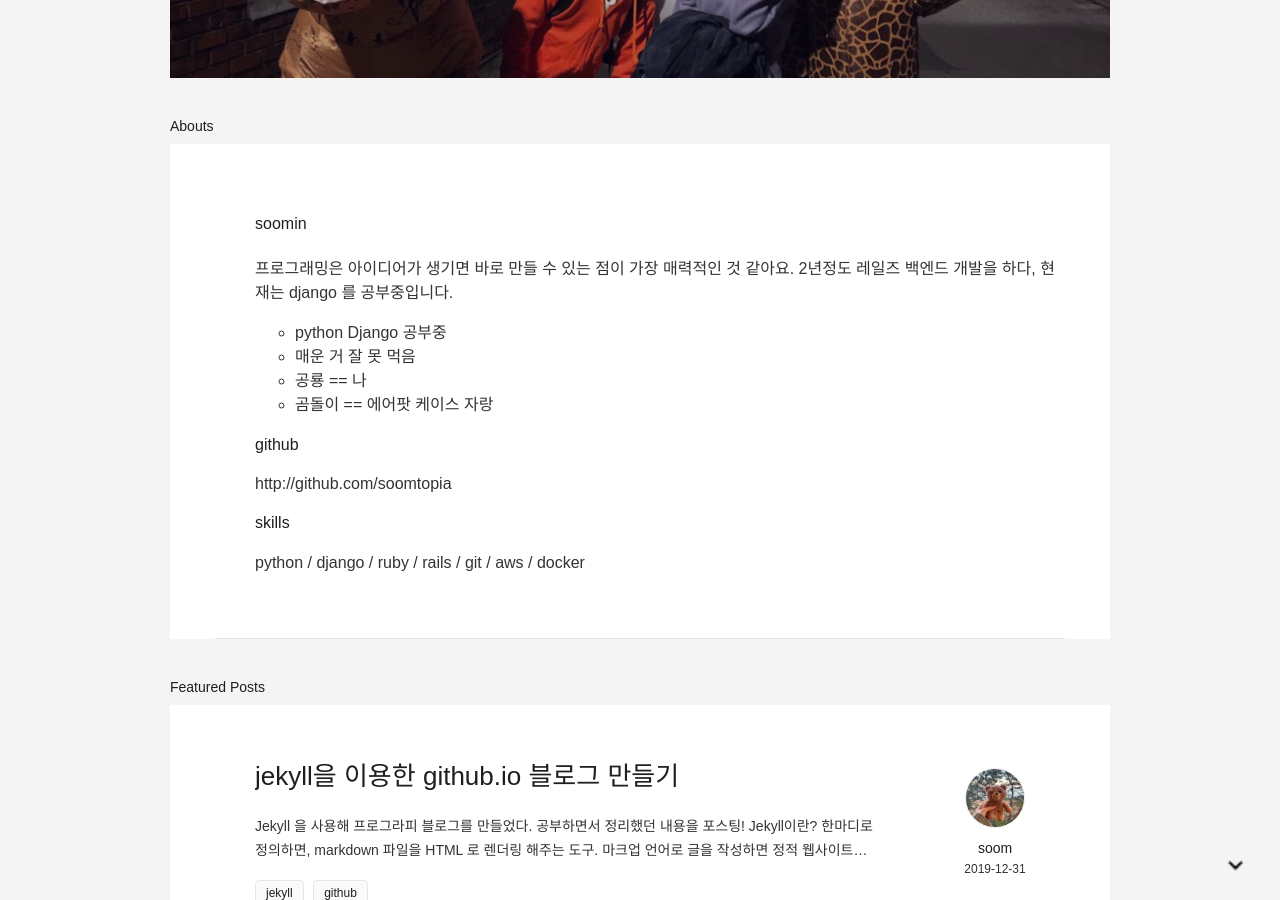
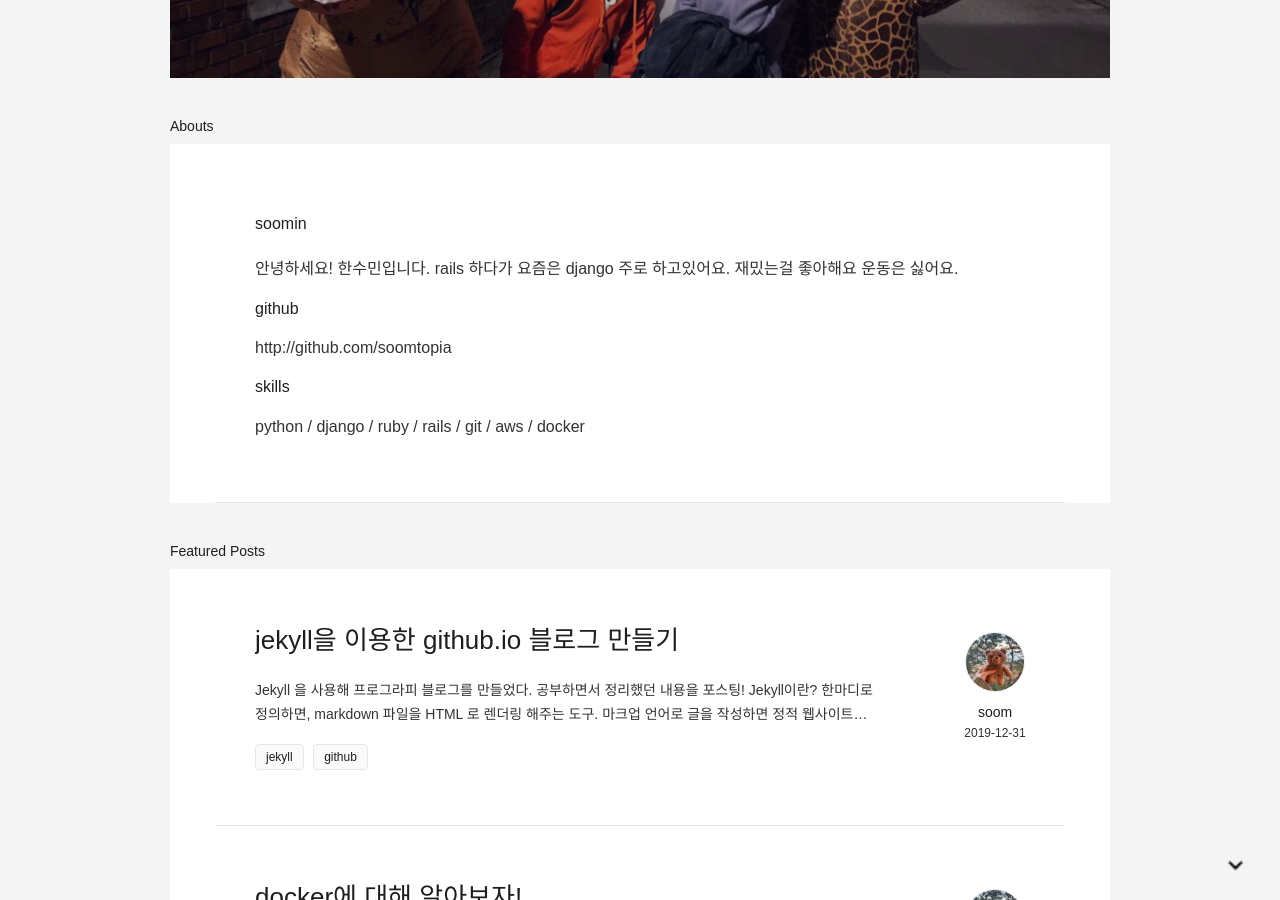
Before and after one commit to prography-tech/prography-tech.github.io, a Jekyll site: the page built from _authors/soom.md, in a window 1280 px wide and 900 px high, scrolled down 367 px. Built offline with Jekyll 4.4.1, drawn with Linux system fonts in a browser that asks for light colours.

Commit message:
change author

```diff
--- a/_authors/soom.md
+++ b/_authors/soom.md
@@ -2,21 +2,17 @@
 name: soom
 title: 한수민
 image: /assets/images/author/soomin/profile.jpg
-intro: django
+intro: python
 cover: /assets/images/author/soomin/background.jpg
 ---
 
 #### soomin
 
-프로그래밍은 아이디어가 생기면 바로 만들 수 있는 점이 가장 매력적인 것 같아요. 2년정도 레일즈 백엔드 개발을 하다, 현재는 django 를 공부중입니다.
-
-- python Django 공부중
-- 매운 거 잘 못 먹음
-- 공룡 == 나
-- 곰돌이 == 에어팟 케이스 자랑
+안녕하세요! 한수민입니다. rails 하다가 요즘은 django 주로 하고있어요. 재밌는걸 좋아해요 운동은 싫어요.
 
 ####  github
 <http://github.com/soomtopia>
 
 #### skills
+
 python / django / ruby / rails / git / aws / docker
```
